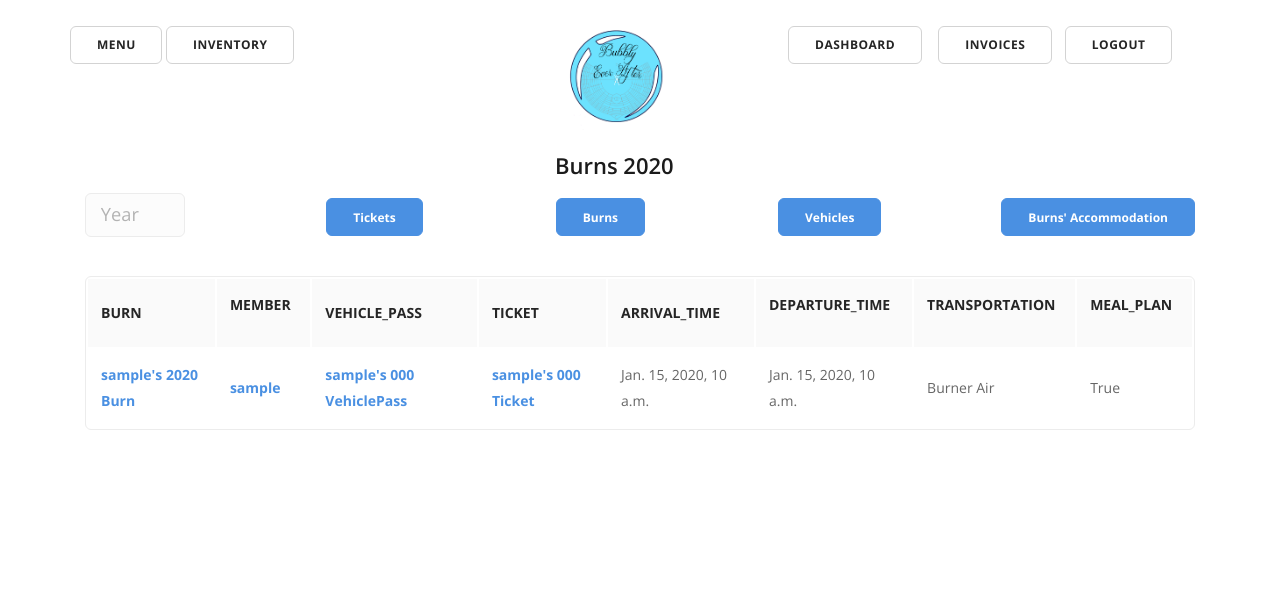
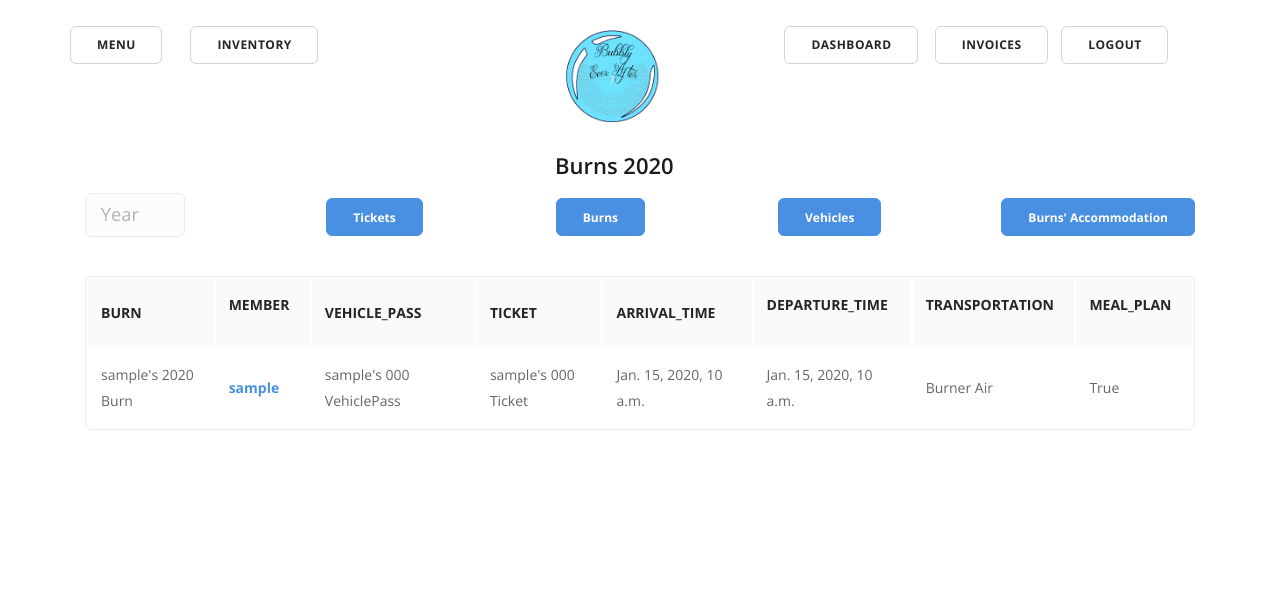
Before and after one commit to Georges7Haddad/BubblyEverAfter, a Django app: page /leader/burns/ in a window 1280 px wide. Shown: the top 606 px of the page. Run offline with Django 3.2, Linux system fonts and the light colour scheme; a user stored in the database is signed in; tables that the repository leaves empty hold one stand-in row (values such as "Sample post"); parts of the project's set-up code (start-up, migrations or seed data) failed here and were passed over; some libraries are stand-ins or nearby versions; some web fonts are replaced.

```diff
--- a/MembershipApp/templates/MembershipApp/leader/boxes.html
+++ b/MembershipApp/templates/MembershipApp/leader/boxes.html
@@ -30,7 +30,7 @@
                     <p> Manage all members' burns </p>
                     <div class="progress-horizontal">
                         <div class="progress-horizontal__bar" data-value={{ burn_percentage }}></div>
-                        <span class="progress-horizontal__label h5">Burnt Members: {{ burn_number }}</span>
+                        <span class="progress-horizontal__label h5">Burning Members: {{ burn_number }}</span>
                     </div>
                 </div>
             </div>
--- a/MembershipApp/templates/MembershipApp/leader/leader_dashboard.html
+++ b/MembershipApp/templates/MembershipApp/leader/leader_dashboard.html
@@ -47,7 +47,7 @@
 
 {% block scripts %}
 
-    <script src="{% static "MembershipApp/chartjs/dist/chart.js" %}"></script>
+    <script src="https://cdn.jsdelivr.net/npm/chart.js@2.8.0"></script>
     <script>
         var ctx = document.getElementById('myChart').getContext('2d');
         var myChart = new Chart(ctx, {
--- a/MembershipApp/templates/MembershipApp/navbars/member_navbar.html
+++ b/MembershipApp/templates/MembershipApp/navbars/member_navbar.html
@@ -32,13 +32,16 @@
                                 </div><!--end row-->
                             </div><!--end container-->
                         </div><!--end dropdown container-->
-                        <a class="btn btn--sm type--uppercase" href="/inventory/"> <span
+                    </div>
+                    <a class="btn btn--sm type--uppercase"
+                       style="margin-left: -200px; margin-right: 200px; height: 38px"
+                       href="/inventory/"> <span
                             class="btn__text">
                                     Inventory
                                 </span> </a>
-                    </div>
                     <div class="col-lg-2 text-center text-left-sm hidden-xs order-lg-2">
                         <div class="bar__module" style="margin-bottom: 100px">
+                            <div class="row">
                                 <a href="/">
                                     <img class="logo logo-light" alt="logo"
                                          style="max-height: 100px; max-width: 100px"
@@ -47,6 +50,7 @@
                                          style="max-height: 100px; max-width: 100px"
                                          src="{% static "MembershipApp/img/logo.jpg" %}">
                                 </a>
+                            </div>
                         </div>
                     </div>
                     <div class="col-lg-5 text-right text-left-xs text-left-sm order-lg-3">
--- a/MembershipApp/templates/MembershipApp/table.html
+++ b/MembershipApp/templates/MembershipApp/table.html
@@ -45,7 +45,7 @@
 
         {% for item in burns %}
             <tr>
-                <td><a href="/burn/{{ item.pk }}/"> {{ item }} </a></td>
+                <td> {{ item }} </td>
                 {% for element in fields %}
 
                     {% if "/leader/tickets/" in request.path %}
@@ -53,7 +53,7 @@
                             {% if value|get_attribute:element == null or value == "" %}
                                 <td class="table-danger"> X</td>
                             {% elif element  in "ticket,vehicle_pass,accommodation,burn" %}
-                                <td><a href="/{{ element }}/{{ value.pk }}/"> {{ value }} </a></td>
+                                <td> {{ value }} </td>
                             {% elif element  in "member" %}
                                 <td>
                                     <a href="/{{ element }}/{{ value|get_attribute:element }}/">{{ value|get_attribute:element }} </a>
@@ -68,7 +68,7 @@
                             {% if value|get_attribute:element == null or value == "" %}
                                 <td class="table-danger"> X</td>
                             {% elif element  in "ticket,vehicle_pass,accommodation,burn" %}
-                                <td><a href="/{{ element }}/{{ value.pk }}/"> {{ value }} </a></td>
+                                <td> {{ value }} </td>
                             {% elif element  in "member" %}
                                 <td>
                                     <a href="/{{ element }}/{{ value|get_attribute:element }}/">{{ value|get_attribute:element }} </a>
@@ -83,7 +83,7 @@
                             {% if value|get_attribute:element == null or value == "" %}
                                 <td class="table-danger"> X</td>
                             {% elif element  in "ticket,vehicle_pass,accommodation,burn" %}
-                                <td><a href="/{{ element }}/{{ value.pk }}/"> {{ value }} </a></td>
+                                <td> {{ value }} </td>
                             {% elif element  in "member" %}
                                 <td>
                                     <a href="/{{ element }}/{{ value }}/">{{ value }} </a>
--- a/invoices/templates/invoices/lead_invoice_add.html
+++ b/invoices/templates/invoices/lead_invoice_add.html
@@ -1,14 +1,12 @@
 {% extends "MembershipApp/base.html" %}
-<!DOCTYPE html>
 {% load static %}
 {% block body %}
-<html lang="en">
+    <div class="container">
         <link rel="stylesheet" type="text/css" href="{% static 'css/form_style.css' %}">
         <form class="site-form" action="{% url 'invoices:add' %}" method="post">
             {% csrf_token %}
             {{ form }}
             <input type="submit" value="Send">
         </form>
-
-</html>
+    </div>
 {% endblock %}
```
Also changed, not shown: MembershipApp/static/MembershipApp/chartjs/bower.json (deleted, +0 -16 lines), MembershipApp/static/MembershipApp/chartjs/composer.json (deleted, +0 -26 lines), MembershipApp/static/MembershipApp/chartjs/package.json (deleted, +0 -69 lines), MembershipApp/static/MembershipApp/chartjs/LICENSE.md (deleted), MembershipApp/static/MembershipApp/chartjs/README.md (deleted). Lines whose indentation alone changed are shown as unchanged.
